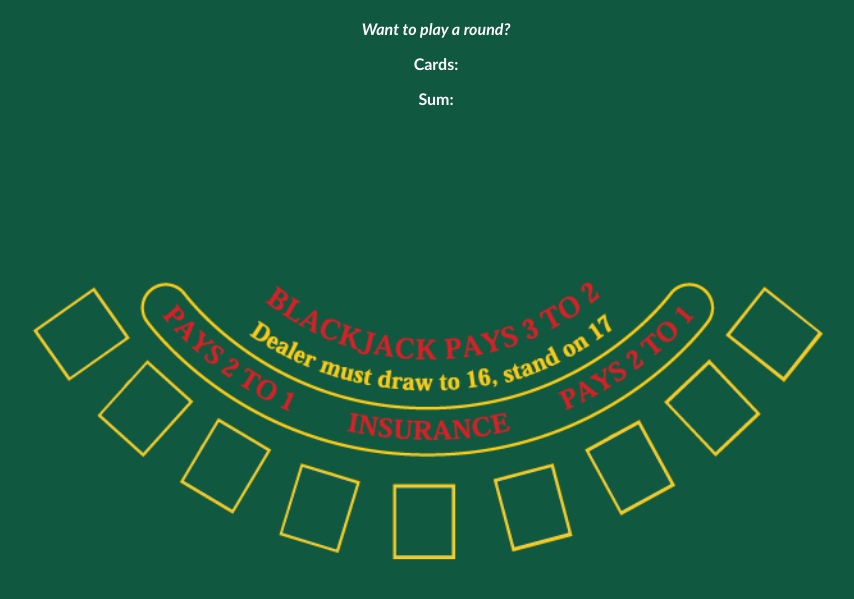
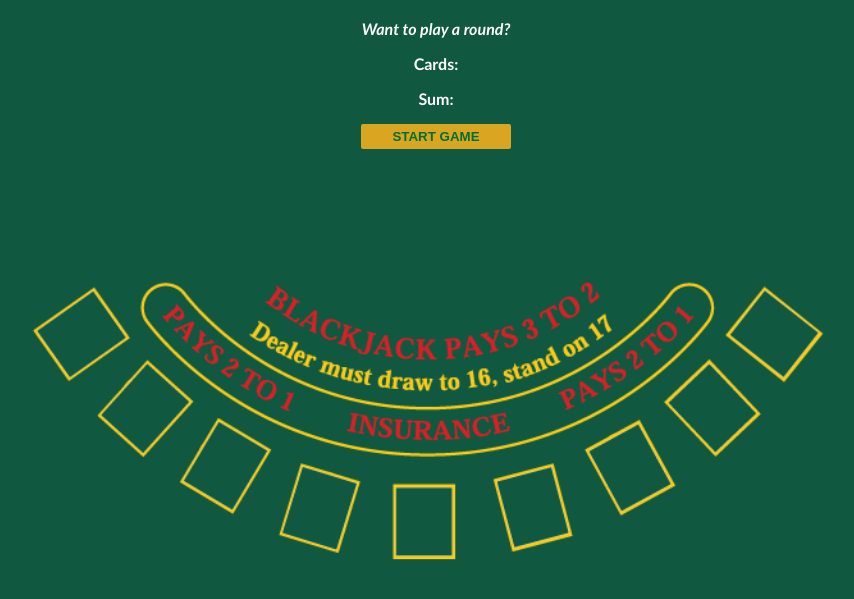
Before and after one commit to sasidhar-jonnalagadda/blackjack-game, a plain HTML site: page index.html in a window 1280 px wide. Shown: the part 63-662 px from the top of the page, without its empty margins (204-1058 px from the left). Drawn offline with Linux system fonts and the light colour scheme.

Commit message:
Add START GAME button

```diff
--- a/backend.js
+++ b/backend.js
@@ -5,6 +5,7 @@ let hasBlackJack = false;
 let isAlive = true;
 let message = "";
 
+function startGame() {
   if (sum <= 20) {
     message = "Do you want to draw a new card? 🙂";
   } else if (sum === 21) {
@@ -16,3 +17,4 @@ if (sum <= 20) {
   }
 
   console.log(message);
+}
--- a/index.html
+++ b/index.html
@@ -11,5 +11,6 @@
     <p id="message-el">Want to play a round?</p>
     <p>Cards:</p>
     <p>Sum:</p>
+    <button onclick="startGame()">START GAME</button>
   </body>
 </html>
--- a/styles.css
+++ b/styles.css
@@ -15,3 +15,15 @@ h1 {
 #message-el {
   font-style: italic;
 }
+
+button {
+  width: 150px;
+  font-weight: bold;
+  background-color: goldenrod;
+  padding-top: 5px;
+  padding-bottom: 5px;
+  border: none;
+  border-radius: 2px;
+  cursor: pointer;
+  color: #016f32;
+}
```
Lines whose indentation alone changed are shown as unchanged.
